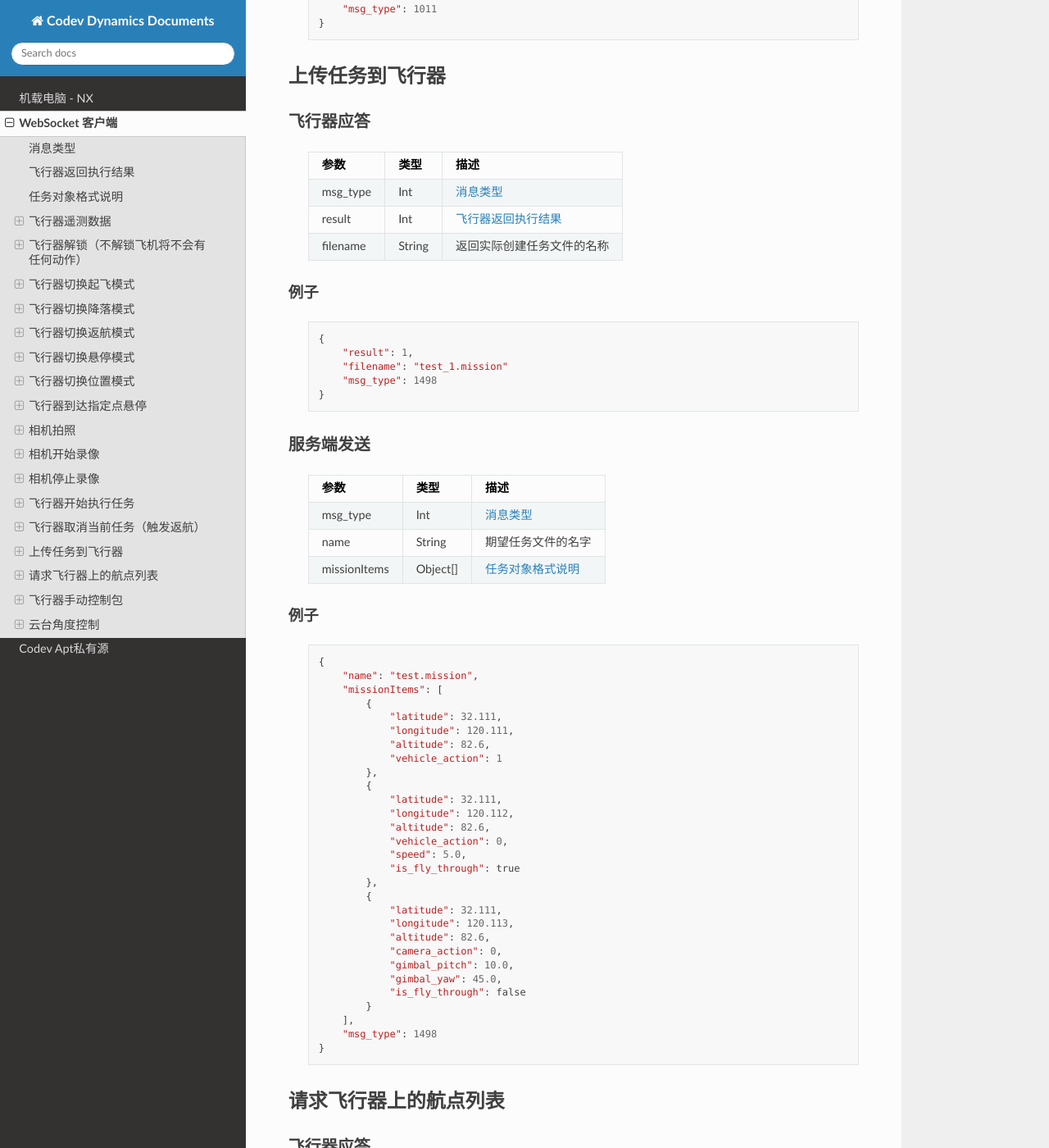
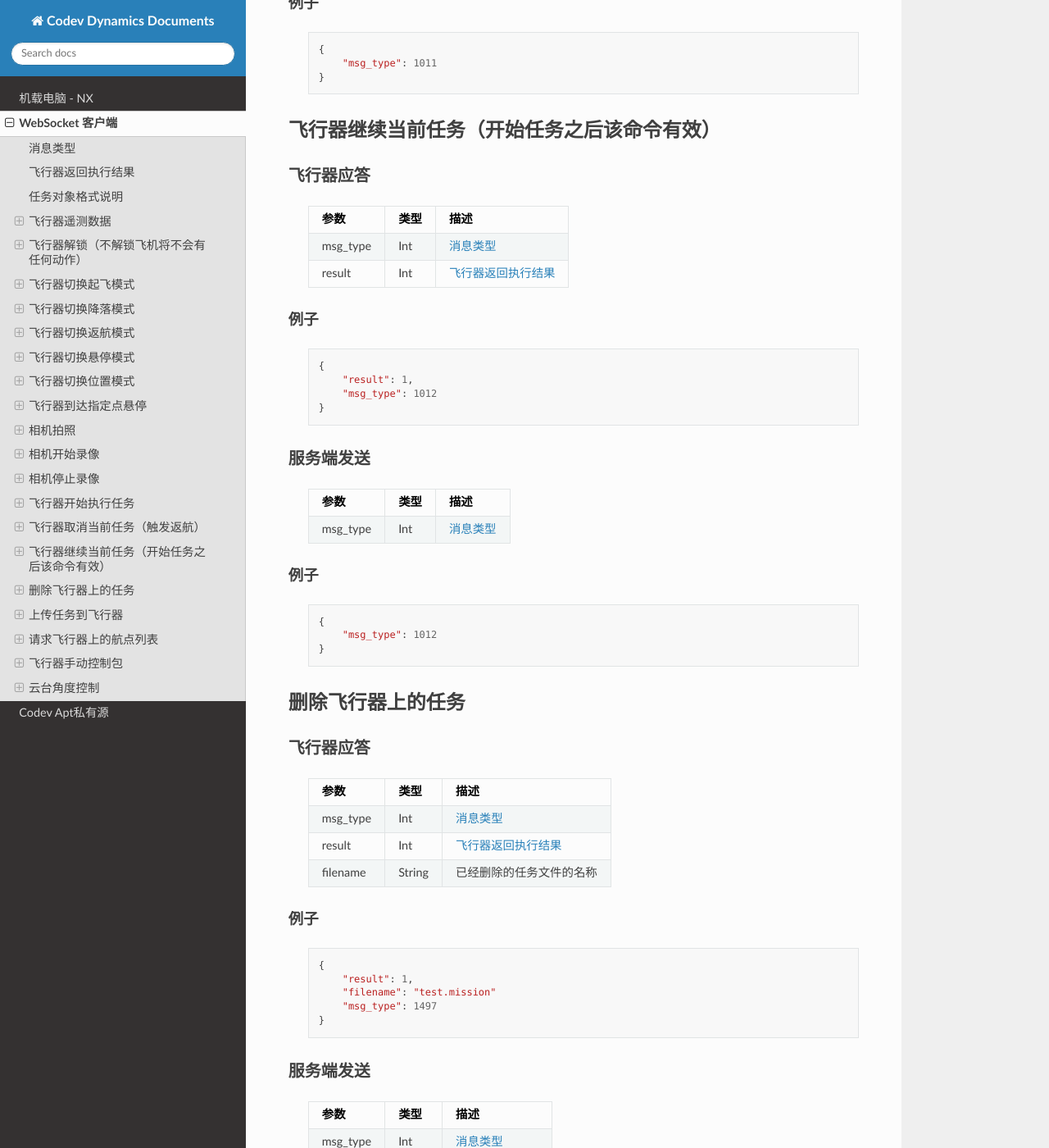
Before and after one commit to CodevDynamics/Docs, a Sphinx documentation site: the page built from source/interface/websocket.rst, in a window 1280 px wide and 1400 px high, scrolled down 11961 px. Shown: the whole window at 82% size. Built offline with Sphinx 7.4.7 and the Read the Docs theme 2.0.0, drawn with Linux system fonts in a browser that asks for light colours; some of the changed text lies outside the part shown.

Commit message:
Add 'delete mission file' and 'continue current mission' websocket client api

```diff
--- a/source/interface/websocket.rst
+++ b/source/interface/websocket.rst
@@ -24,6 +24,8 @@ WebSocket 客户端
     1009          服务器         飞行器        是       :ref:`stop-video-label`
     1010          服务器         飞行器        是       :ref:`start-mission-label`
     1011          服务器         飞行器        是       :ref:`cancel-mission-label`
+    1012          服务器         飞行器        是       :ref:`continue-mission-label`
+    1497          服务器         飞行器        是       :ref:`delete-mission-file-label`
     1498          服务器         飞行器        是       :ref:`upload-mission-file-label`
     1499          服务器         飞行器        是       :ref:`request-mission-list-label`
     1500          服务器         飞行器        否       :ref:`manual-control-label`
@@ -639,6 +641,92 @@ WebSocket 客户端
             "msg_type": 1011
         }
 
+.. _continue-mission-label:
+
+飞行器继续当前任务（开始任务之后该命令有效）
+----------------------------------------------
+
+飞行器应答
+^^^^^^^^^^^^^^^
+
+    ===========  ======== ===============================
+    参数          类型       描述
+    ===========  ======== ===============================
+    msg_type      Int       :ref:`msg-type-label`
+    result        Int       :ref:`result-label`
+    ===========  ======== ===============================
+
+例子
+""""""""""""
+    ::
+
+        {
+            "result": 1,
+            "msg_type": 1012
+        }
+
+服务端发送
+^^^^^^^^^^^^^^^
+
+    ===========  ======== ===============================
+    参数          类型       描述
+    ===========  ======== ===============================
+    msg_type      Int       :ref:`msg-type-label`
+    ===========  ======== ===============================
+
+例子
+""""""""""""
+    ::
+
+        {
+            "msg_type": 1012
+        }
+
+.. _delete-mission-file-label:
+
+删除飞行器上的任务
+----------------------------------------------
+
+飞行器应答
+^^^^^^^^^^^^^^^
+
+    ===========  ======== ===============================
+    参数          类型       描述
+    ===========  ======== ===============================
+    msg_type      Int       :ref:`msg-type-label`
+    result        Int       :ref:`result-label`
+    filename      String    已经删除的任务文件的名称
+    ===========  ======== ===============================
+
+例子
+""""""""""""
+    ::
+
+        {
+            "result": 1,
+            "filename": "test.mission"
+            "msg_type": 1497
+        }
+
+服务端发送
+^^^^^^^^^^^^^^^
+
+    =============  ======== ===============================
+    参数            类型       描述
+    =============  ======== ===============================
+    msg_type       Int       :ref:`msg-type-label`
+    name           String    任务文件的名字
+    =============  ======== ===============================
+
+例子
+""""""""""""
+    ::
+
+        {
+            "name": "test.mission",
+            "msg_type": 1497
+        }
+
 .. _upload-mission-file-label:
 
 上传任务到飞行器
```
